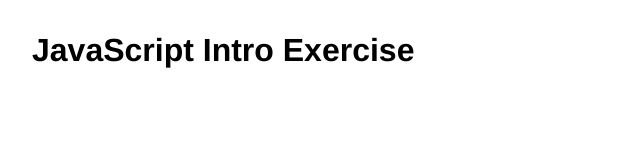
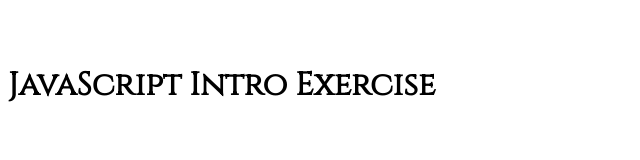
Before and after one commit to qiaox606/intro-to-javascript, a plain HTML site: page index.html in a window 1280 px wide. Shown: the whole page, without its empty margins (0-640 px from the left). Drawn offline with Linux system fonts and the light colour scheme.

Commit message:
Update style.css

```diff
--- a/style.css
+++ b/style.css
@@ -1,6 +1,8 @@
-/* CSS files add styling rules to your content */
+@import url('https://fonts.googleapis.com/css2?family=Cinzel&display=swap');
 
-body {
-  font-family: helvetica, arial, sans-serif;
+h1 {
+  font-family:'Cinzel', serif;
   margin: 2em;
+  margin-left: auto;
+  margin-right: auto;
 }
```
